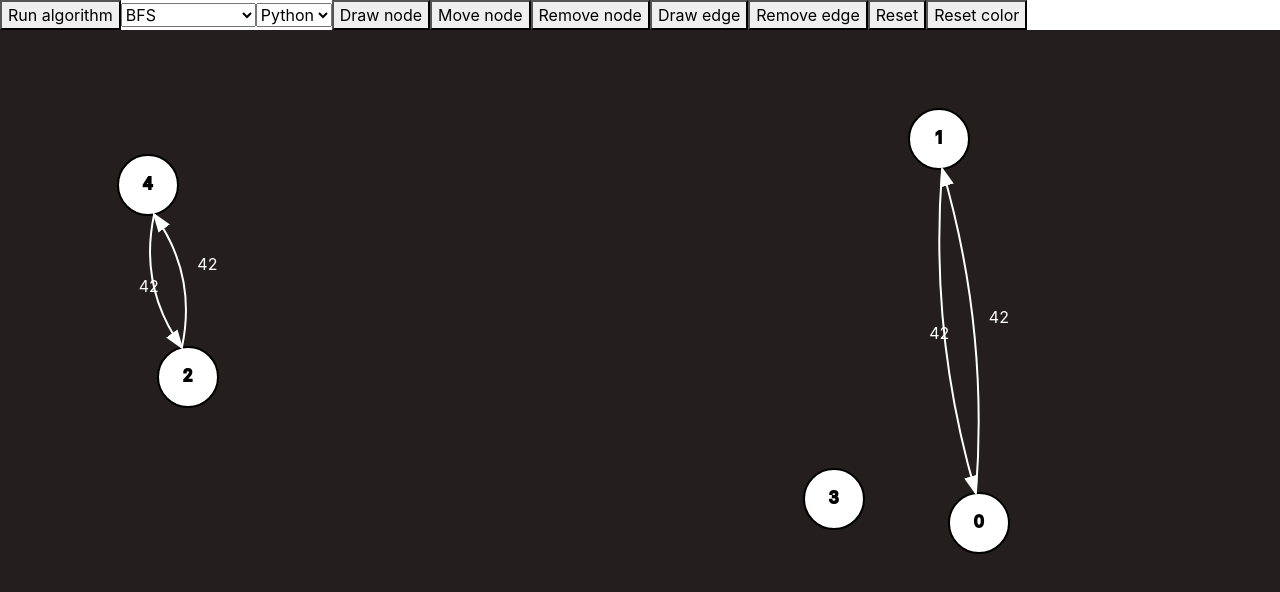
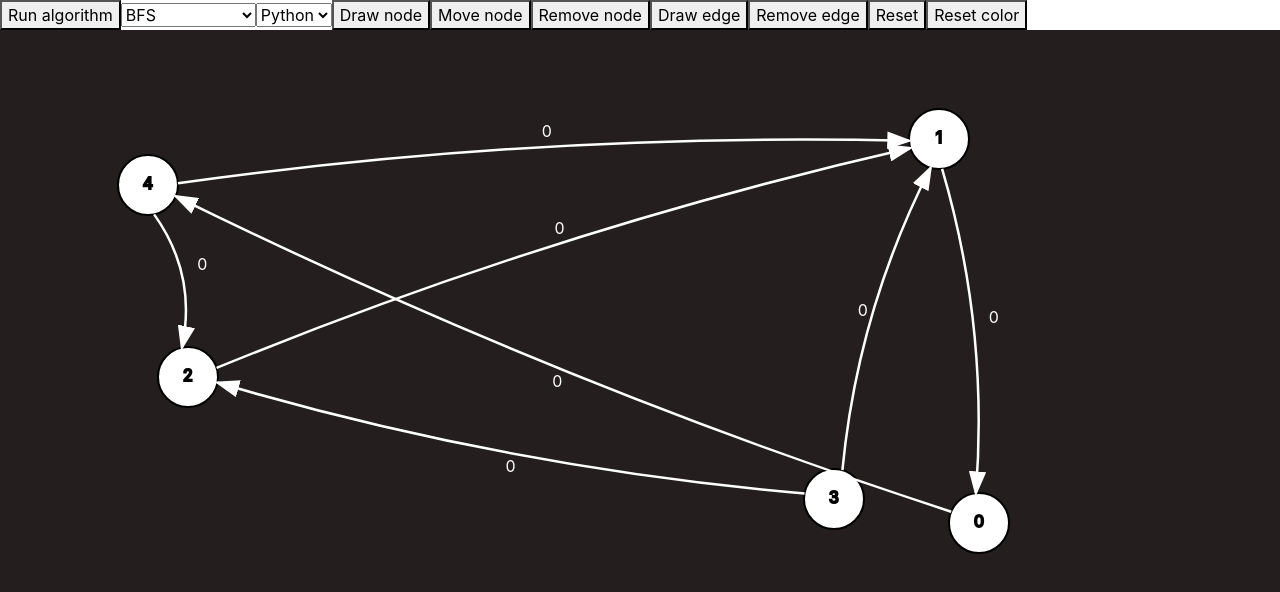
Before and after one commit to kutycoi123/graph-visual, a React (Create React App) app in the folder frontend/: page / in a window 1280 px wide. Shown: the top 592 px of the page. Built offline with nearby package versions, Linux system fonts and the light colour scheme.

Commit message:
Added weights for edges

```diff
--- a/frontend/src/components/GraphBoard/GraphBoard.css
+++ b/frontend/src/components/GraphBoard/GraphBoard.css
@@ -22,7 +22,7 @@
 .edge{
 	fill: transparent;
 	stroke: white;
-	stroke-width: 2px ;
+	stroke-width: 2.5px ;
 }
 .arrow {
   fill: white;
--- a/frontend/src/components/GraphBoard/GraphBoard.js
+++ b/frontend/src/components/GraphBoard/GraphBoard.js
@@ -152,9 +152,8 @@ function GraphBoard(props) {
 						const toNode = nodes.find(e => e.id === id);
 						fromNode.color = toNode.color = "white";
 						fromNode.neighbors.push(toNode.id);
-						toNode.neighbors.push(fromNode.id);
-						const newEdges = [...edges, {from: fromNode.id, to: toNode.id},
-										 {to: fromNode.id, from: toNode.id}]
+						//toNode.neighbors.push(fromNode.id);
+						const newEdges = [...edges, {from: fromNode.id, to: toNode.id, weight: 0, id: `${fromNode.i} ${toNode.id}`}]
 						const newNodes = [...nodes];
 						setPairNode({});
 						setNodes(newNodes);
@@ -330,7 +329,6 @@ function GraphBoard(props) {
 				const intersectPoint1 = calculateAccurateCoords(fromNode.x, fromNode.y, toNode.x, toNode.y);
 				const intersectPoint2 = calculateAccurateCoords(toNode.x, toNode.y, fromNode.x, fromNode.y);
 				const midpoint = calculateCurve(intersectPoint2.x, intersectPoint2.y, intersectPoint1.x, intersectPoint1.y);
-				const startPoint = calculateAccurateCoords(toNode.x, toNode.y, fromNode.x, fromNode.y);
 				return (
 					<g>
 					<marker
@@ -345,19 +343,25 @@ function GraphBoard(props) {
                     	<polygon points="0 0, 10 3.5, 0 7" />
                   	</marker>
 					<path
-						d={`M${intersectPoint1.x} ${intersectPoint1.y} Q${midpoint.x} ${midpoint.y} ${intersectPoint2.x} ${intersectPoint2.y}`}
-						//d={curve}
+						d={`M${intersectPoint2.x} ${intersectPoint2.y} Q${midpoint.x} ${midpoint.y} ${intersectPoint1.x} ${intersectPoint1.y}`}
 						className="edge"
-						id={`${fromNode.id} ${toNode.id}`}
+						id={e.id}
 						style={{stroke: e.color || "white"}}
 						markerEnd={`url(#arrowhead${e.from}${e.to})`}
+						onClick={() => {
+							let weight = prompt(`Please set a weight for edge from node ${e.from} to node {e.to}`);
+							let newEdges = [...edges];
+							let edge = newEdges.find(edge => e.id == edge.id);
+							edge.weight = weight;
+							setEdges(newEdges);
+						}}
 					/>
 					<text
                       className="edge-weight"
                       x={Math.atan2(fromNode.y-toNode.y, fromNode.x-toNode.x) < 0 ? midpoint.x : midpoint.x }
                       y={Math.atan2(fromNode.y-toNode.y, fromNode.x-toNode.x) < 0 ? midpoint.y - 5 : midpoint.y + 5 }
                     >
-                      42
+                      {e.weight}
                     </text>
 					</g>
 				)
--- a/frontend/src/components/constants.js
+++ b/frontend/src/components/constants.js
@@ -38,7 +38,7 @@ function get_edges(nodes) {
 	let edges = [];
 	for (let node of nodes) {
 		let neighbors_edges = node.neighbors.map(id => {
-			return {from: node.id, to: id};
+			return {from: node.id, to: id, weight: 0, id: `${node.id} ${id}`};
 		})
 		edges = edges.concat(neighbors_edges);
 	}
@@ -50,6 +50,7 @@ function create_node(id, nodes) {
 		x = Math.floor(Math.random() * 1000 + 30);
 		y = Math.floor(Math.random() * 700 + 20);
 	}while(isOverlapped(x, y, nodes));
+
 	return {x, y, id, neighbors: []};
 }
 
@@ -58,14 +59,14 @@ export function CREATE_UNDIRECTIONAL_GRAPH(nNodes) {
 	for (let i = 0; i < nNodes; ++i) {
 		nodes.push(create_node(i, nodes));
 	}
-	for (let i = 0; i < nNodes; ++i)  {
-		let node = nodes[i];
-		let nNeighbors = Math.floor(Math.random() * parseInt(nNodes / 2));
-		for (let j = i+1; j < nNodes && node.neighbors.length < nNeighbors; ++j){
+	let maxNeighbors = parseInt(nNodes / 2);
+	for (let i = 0; i < nodes.length; ++i)  {
+		let fromNode = nodes[i];
+		for (let j = 0; j < nodes.length && fromNode.neighbors.length < maxNeighbors; ++j) {
+			let toNode = nodes[j];
 			let is_neighbor = Math.round(Math.random() * 1);
 			if (is_neighbor) {
-				node.neighbors.push(nodes[j].id);
-				nodes[j].neighbors.push(node.id);
+				fromNode.neighbors.push(toNode.id);
 			}
 		}
 	}
```
